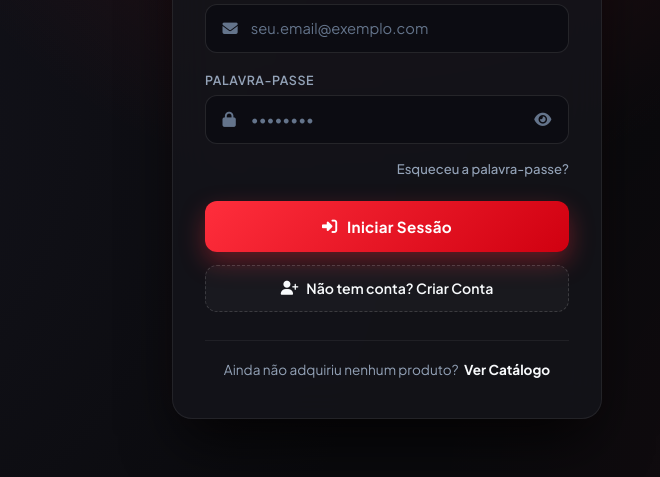
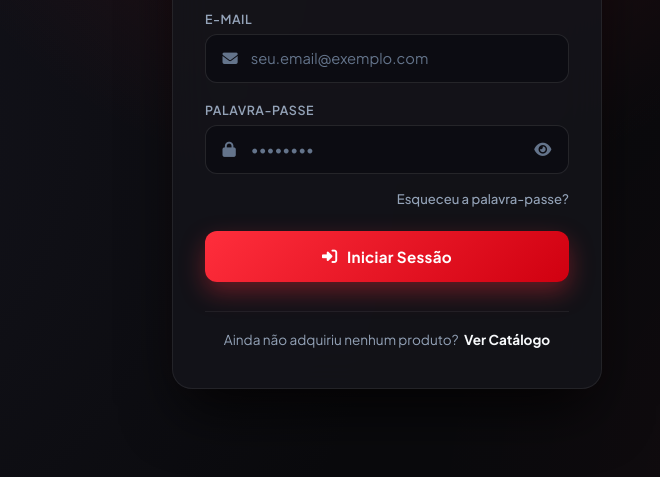
Before and after one commit to joseeduardoloneke2023-ctrl/lonekenobeat-app, a plain HTML site: page plataforma/login.html in a window 1280 px wide. Shown: the part 267-744 px from the top of the page, without its empty margins (253-913 px from the left). Drawn offline with Linux system fonts and the light colour scheme.

Commit message:
Update login.html

```diff
--- a/plataforma/login.html
+++ b/plataforma/login.html
@@ -362,10 +362,6 @@
                 <i class="fa-solid fa-right-to-bracket"></i> Iniciar Sessão
             </button>
 
-            <!-- Botão de Criar Conta Integrado -->
-            <a href="cadastro.html" class="btn-register-link">
-                <i class="fa-solid fa-user-plus"></i> Não tem conta? Criar Conta
-            </a>
         </form>
 
         <div class="catalog-redirect">
```
